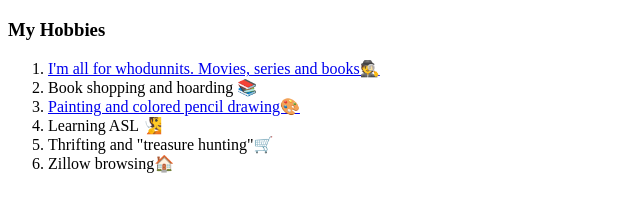
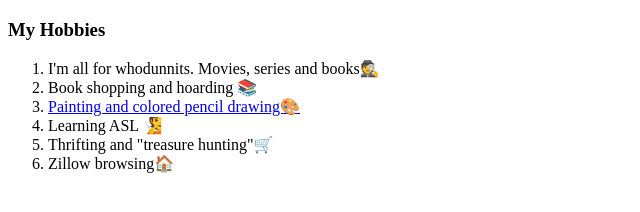
Before and after one commit to AlyBurgos/CV, a plain HTML site: page Hobbies.html in a window 1280 px wide. Shown: the whole page, without its empty margins (0-640 px from the left). Drawn offline with Linux system fonts and the light colour scheme.

Commit message:
Update Hobbies.html

```diff
--- a/Hobbies.html
+++ b/Hobbies.html
@@ -8,7 +8,7 @@
     <body>
         <h3>My Hobbies</h3>
   <ol>
-    <li><a href="https://scontent-ord5-1.xx.fbcdn.net/v/t39.30808-6/273023916_10159254645856091_7464764628061922216_n.jpg?_nc_cat=107&ccb=1-7&_nc_sid=730e14&_nc_ohc=CYp18jC_x6sAX-QZFNc&_nc_ht=scontent-ord5-1.xx&oh=00_AfCUvxHrQoZiTjNpZt4jg1mkhZjCCK68KUg9dS7HrAwZJg&oe=63FEDA78">I'm all for whodunnits. Movies, series and books🕵️</a></li>
+    <li>I'm all for whodunnits. Movies, series and books🕵️</a></li>
     <li>Book shopping and hoarding 📚
     <li><a href="https://scontent-ord5-1.xx.fbcdn.net/v/t1.6435-9/31957487_10156175077326091_7926643220312752128_n.jpg?_nc_cat=108&ccb=1-7&_nc_sid=8bfeb9&_nc_ohc=pGsVfeGCy9gAX_Cc-9n&_nc_ht=scontent-ord5-1.xx&oh=00_AfD8ShBV2WZk-OngboDfBBLyKB1U7vPSTbTeRQRzO87AMQ&oe=64162A43">Painting
         and colored pencil drawing🎨</a></li>
```
